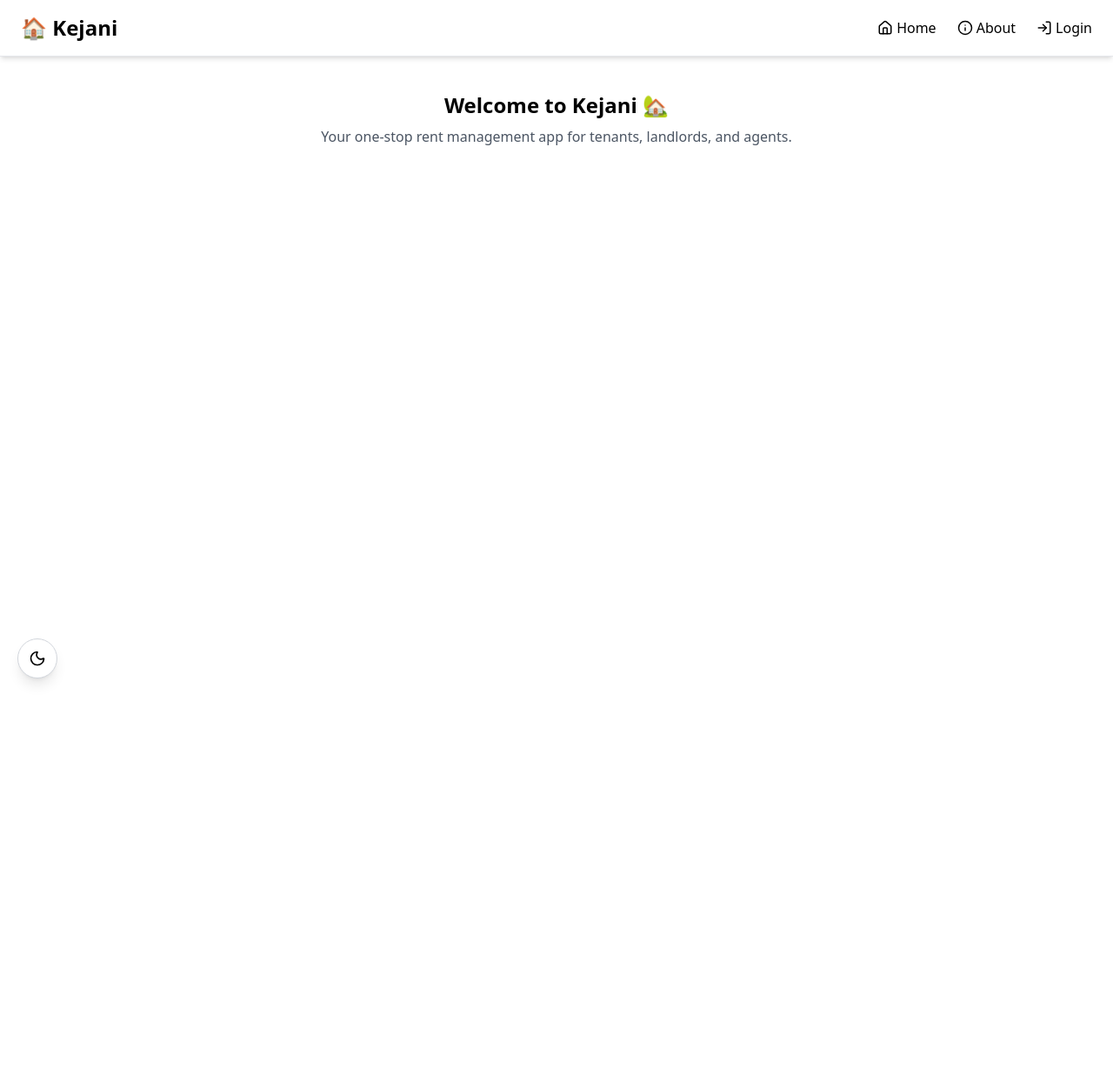
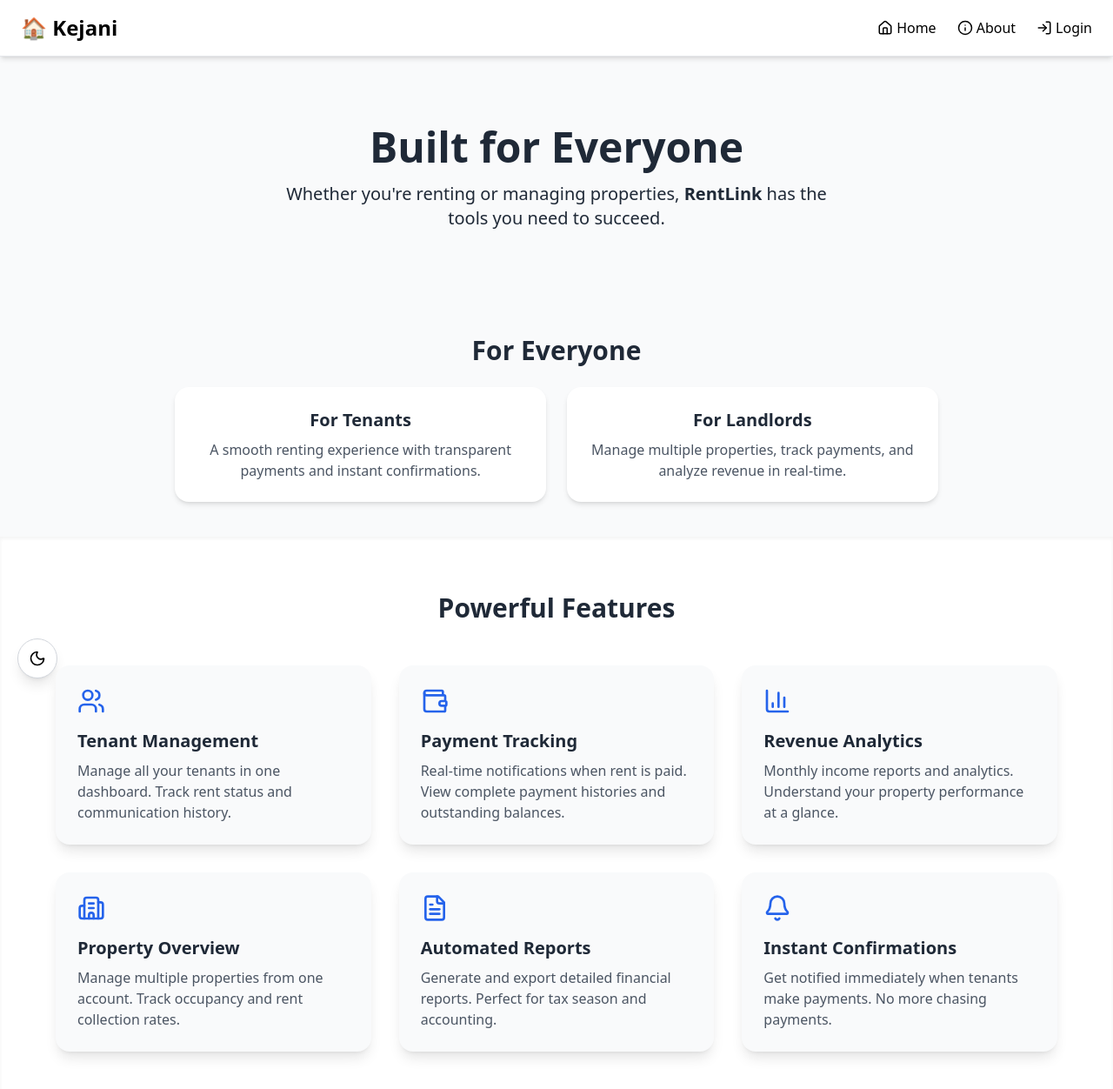
Before and after one commit to Chechep/Kejani, a React (Vite) app in the folder client/: page / in a window 1280 px wide. Shown: the top 1252 px of the page at 87% size. Before the commit the page ends 800 px from the top, so only its background shows below. Built offline with nearby package versions, Linux system fonts and the light colour scheme.

Commit message:
add home

```diff
--- a/client/src/pages/Home.jsx
+++ b/client/src/pages/Home.jsx
@@ -1,9 +1,88 @@
-const Home = () => (
-    <div className="p-10 text-center">
-      <h2 className="text-2xl font-semibold">Welcome to Kejani 🏡</h2>
-      <p className="mt-2 text-gray-600 dark:text-gray-400">
-        Your one-stop rent management app for tenants, landlords, and agents.
-      </p>
+import { Users, Building2, Wallet, BarChart3, FileText, Bell } from "lucide-react";
+
+const Home = () => {
+  const features = [
+    {
+      title: "Tenant Management",
+      description: "Manage all your tenants in one dashboard. Track rent status and communication history.",
+      icon: Users,
+    },
+    {
+      title: "Payment Tracking",
+      description: "Real-time notifications when rent is paid. View complete payment histories and outstanding balances.",
+      icon: Wallet,
+    },
+    {
+      title: "Revenue Analytics",
+      description: "Monthly income reports and analytics. Understand your property performance at a glance.",
+      icon: BarChart3,
+    },
+    {
+      title: "Property Overview",
+      description: "Manage multiple properties from one account. Track occupancy and rent collection rates.",
+      icon: Building2,
+    },
+    {
+      title: "Automated Reports",
+      description: "Generate and export detailed financial reports. Perfect for tax season and accounting.",
+      icon: FileText,
+    },
+    {
+      title: "Instant Confirmations",
+      description: "Get notified immediately when tenants make payments. No more chasing payments.",
+      icon: Bell,
+    },
+  ];
+
+  return (
+    <div className="min-h-screen bg-gray-50 dark:bg-black text-gray-800 dark:text-gray-100">
+      {/* Hero Section */}
+      <section className="text-center py-20 px-6">
+        <h1 className="text-4xl md:text-5xl font-bold mb-4">Built for Everyone</h1>
+        <p className="text-lg md:text-xl max-w-2xl mx-auto">
+          Whether you're renting or managing properties, <span className="font-semibold">RentLink</span> has the tools you need to succeed.
+        </p>
+      </section>
+
+      {/* Role Section */}
+      <section className="py-10 text-center">
+        <h2 className="text-2xl md:text-3xl font-bold mb-6">For Everyone</h2>
+        <div className="flex flex-col md:flex-row justify-center gap-6">
+          <div className="bg-white dark:bg-gray-900 rounded-2xl shadow-md p-6 w-full md:w-1/3">
+            <h3 className="text-xl font-semibold mb-2">For Tenants</h3>
+            <p className="text-gray-600 dark:text-gray-400">
+              A smooth renting experience with transparent payments and instant confirmations.
+            </p>
+          </div>
+
+          <div className="bg-white dark:bg-gray-900 rounded-2xl shadow-md p-6 w-full md:w-1/3">
+            <h3 className="text-xl font-semibold mb-2">For Landlords</h3>
+            <p className="text-gray-600 dark:text-gray-400">
+              Manage multiple properties, track payments, and analyze revenue in real-time.
+            </p>
+          </div>
+        </div>
+      </section>
+
+      {/* Features Section */}
+      <section className="py-16 px-6 bg-white dark:bg-gray-900 shadow-inner">
+        <h2 className="text-3xl font-bold text-center mb-12">Powerful Features</h2>
+
+        <div className="grid sm:grid-cols-2 lg:grid-cols-3 gap-8 max-w-6xl mx-auto">
+          {features.map((feature, index) => (
+            <div
+              key={index}
+              className="flex flex-col items-start p-6 bg-gray-50 dark:bg-gray-800 rounded-2xl shadow-lg hover:shadow-2xl transform hover:scale-105 transition-all duration-300 ease-in-out border border-transparent hover:border-blue-500/20"
+            >
+              <feature.icon className="text-blue-600 dark:text-blue-400 mb-4" size={32} />
+              <h3 className="text-xl font-semibold mb-2">{feature.title}</h3>
+              <p className="text-gray-600 dark:text-gray-400">{feature.description}</p>
+            </div>
+          ))}
+        </div>
+      </section>
     </div>
   );
-  export default Home;
+};
+
+export default Home;
```
